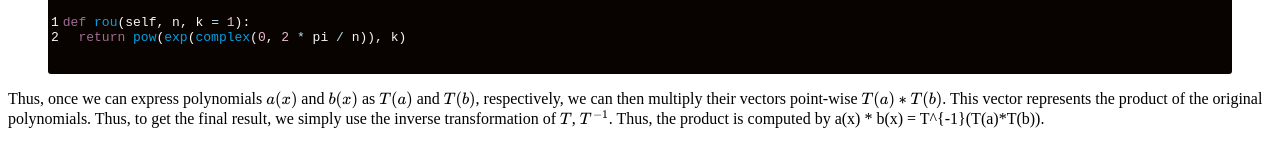
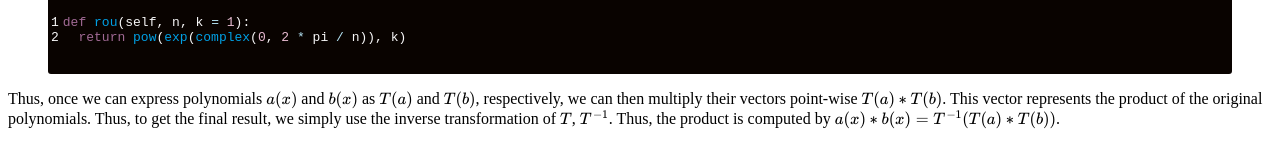
Before and after one commit to CategorIAN/categorian.github.io, a Jekyll site: the page built from projects/msu/csci_532/discrete_fourier_transform.md, in a window 1280 px wide. Shown: the part 889-1031 px from the top of the page. Built offline with Jekyll 4.4.1, drawn with Linux system fonts in a browser that asks for light colours; formulas are drawn with MathJax 3.

```diff
--- a/projects/msu/csci_532/discrete_fourier_transform.md
+++ b/projects/msu/csci_532/discrete_fourier_transform.md
@@ -52,4 +52,4 @@ def rou(self, n, k = 1):
 {%endhighlight%}
 </p>
 
-<p>Thus, once we can express polynomials \(a(x)\) and \(b(x)\) as \(T(a)\) and \(T(b)\), respectively, we can then multiply their vectors point-wise \(T(a)*T(b)\). This vector represents the product of the original polynomials. Thus, to get the final result, we simply use the inverse transformation of \(T\), \(T^{-1}\). Thus, the product is computed by a(x) * b(x) = T^{-1}(T(a)*T(b)).</p>
+<p>Thus, once we can express polynomials \(a(x)\) and \(b(x)\) as \(T(a)\) and \(T(b)\), respectively, we can then multiply their vectors point-wise \(T(a)*T(b)\). This vector represents the product of the original polynomials. Thus, to get the final result, we simply use the inverse transformation of \(T\), \(T^{-1}\). Thus, the product is computed by \(a(x) * b(x) = T^{-1}(T(a)*T(b))\).</p>
```
